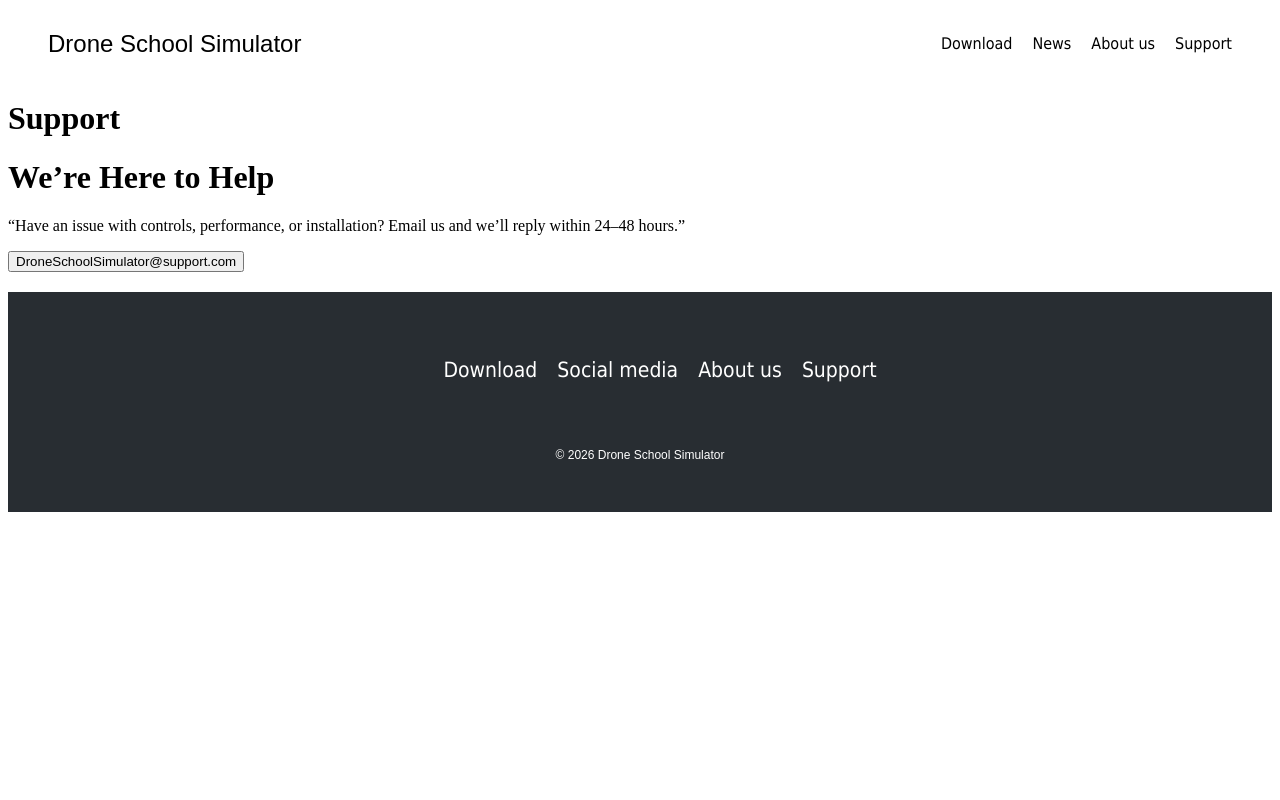
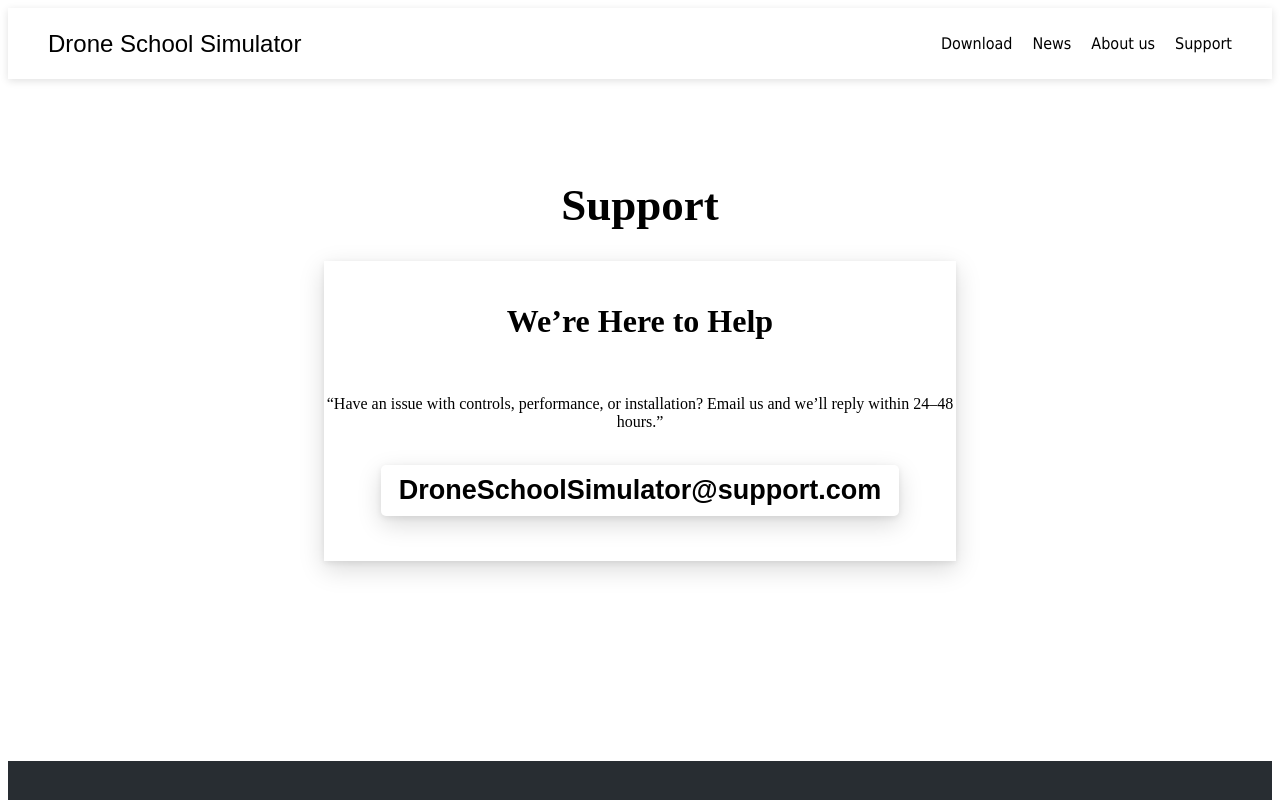
Before and after one commit to Martynnka/Drone-school-simulator-website, a plain HTML site: page Support.html in a window 1280 px wide. Shown: the top 800 px of the page. Drawn offline with Linux system fonts and the light colour scheme.

Commit message:
Update style.css

```diff
--- a/style.css
+++ b/style.css
@@ -1,9 +1,12 @@
+
+
 header {
   display: flex;
   justify-content: space-between;
   align-items: center;
   background-color: hwb(0 100% 0%);
   padding: 10px 40px;
+  box-shadow: 0 2px 8px rgba(0, 0, 0, 0.12);
 }
 nav ul {
 font-family: Tahoma, Verdana, sans-serif;
@@ -157,3 +160,47 @@ footer a {
   font-size: 12px;
   color: rgb(255, 255, 255);
 }
+
+.ContainerCenter
+{
+  margin-top: 100px;
+  text-align: center;
+}
+.Container
+{
+  width: 50%;
+  height: 300px;
+  margin: 0 auto;
+  display: flex;
+  flex-direction: column;
+  justify-content: center;
+  align-items: center;
+  gap: 18px;
+  box-shadow:
+    0 8px 24px rgba(0,0,0,0.15),
+    0 2px 6px rgba(0,0,0,0.08);
+  margin-bottom: 200px;
+}
+.ContainerCenter h1
+{
+  font-size: 45px;
+}
+.Container h1
+{
+  font-size: 32px;
+}
+
+.Container button
+{
+  border-radius: 5px;
+  font-size: 27px;
+  padding: 10px 18px;
+  font-weight: bold;
+  background: transparent;
+  cursor: pointer;
+  border: none;
+  box-shadow:
+    0 8px 24px rgba(0,0,0,0.15),
+    0 2px 6px rgba(0,0,0,0.08);
+  margin-bottom: 25px;
+}
```
